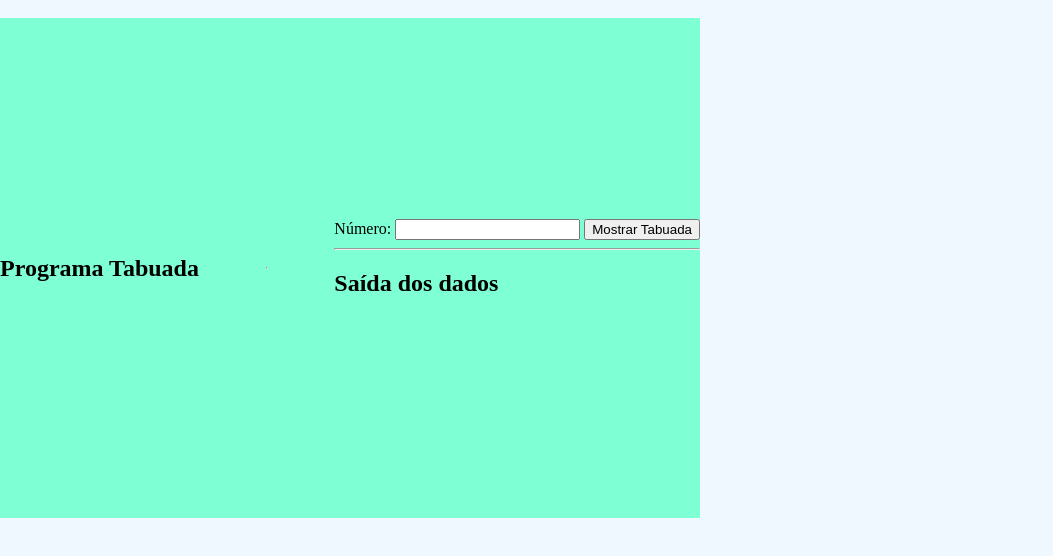
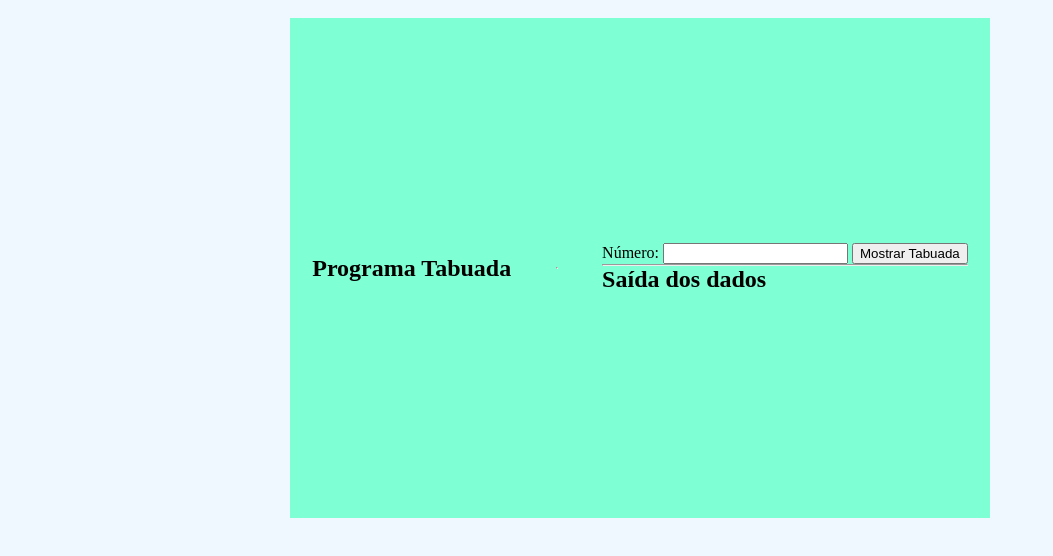
Before and after one commit to brunapr4ttes/revisao3ano, a plain HTML site: page Documents/KAWANE3E/PROJETOREVISAO/index.html in a window 1280 px wide. Shown: the whole page, without its empty margins (0-1053 px from the left). Drawn offline with Linux system fonts and the light colour scheme.

Commit message:
Alterações no projeto de revisão

```diff
--- a/Documents/KAWANE3E/PROJETOREVISAO/style.css
+++ b/Documents/KAWANE3E/PROJETOREVISAO/style.css
@@ -1,4 +1,6 @@
-body{
+*{ margin: 0 auto;
+}
+    body{
     padding: 0px;
     margin: 0px;
     background-color:aliceblue;
```
